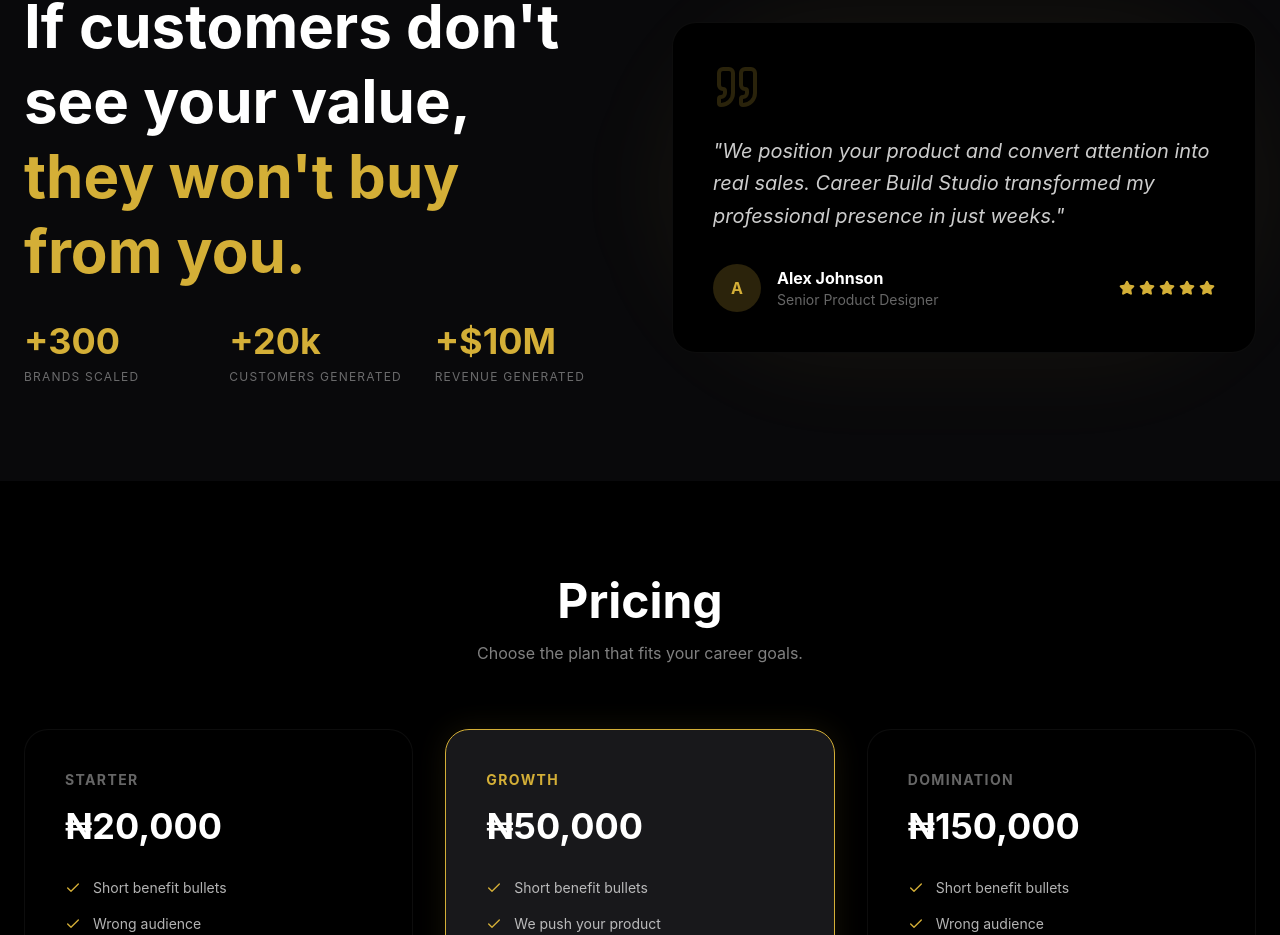
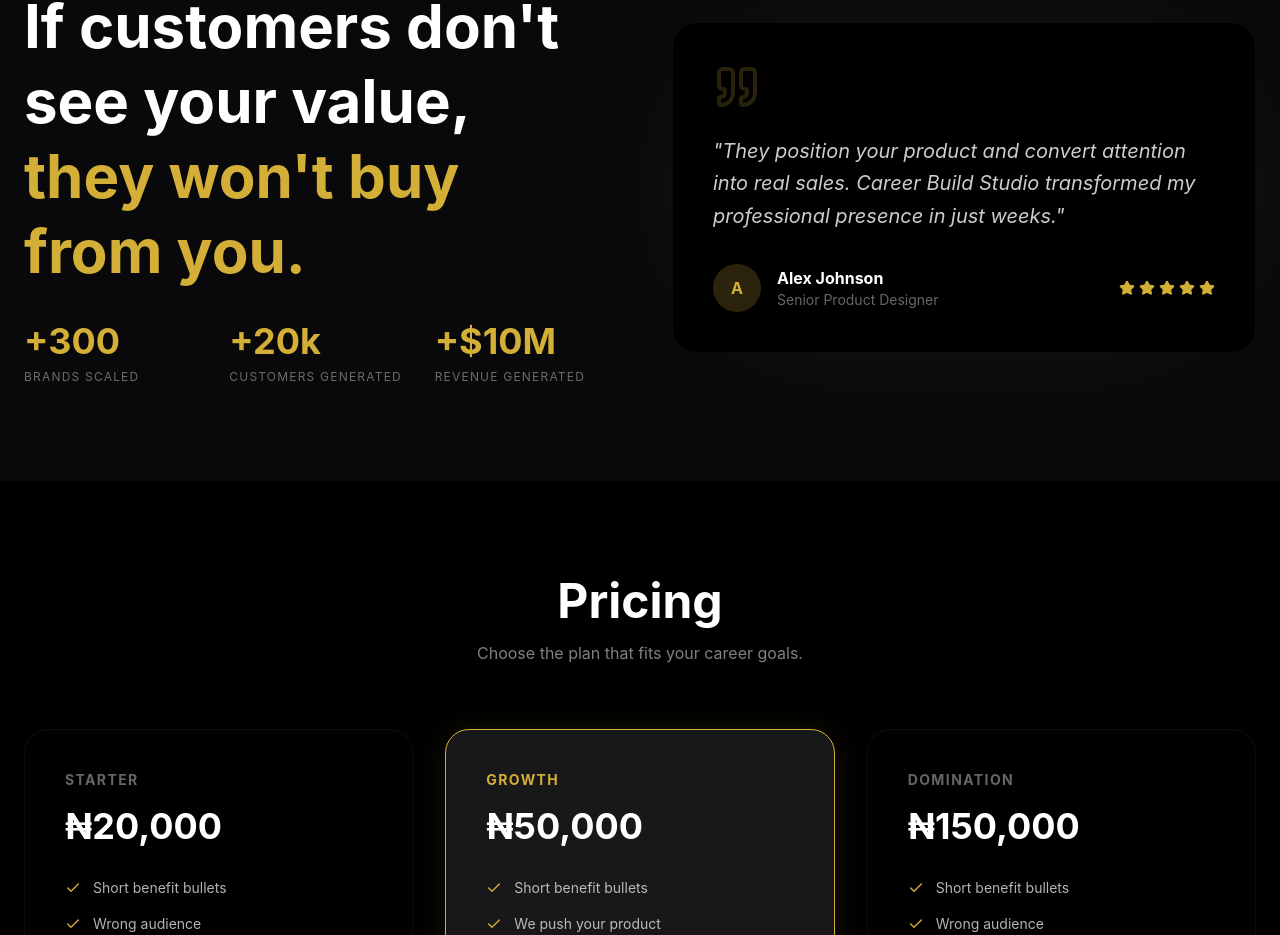
Before and after one commit to Mosesosamede/Career-Build-Studio, a React (Vite) app: page / in a window 1280 px wide. Shown: the part 1560-2495 px from the top of the page. Built offline with nearby package versions, Linux system fonts and the light colour scheme.

Commit message:
Update ExtraSections.tsx

```diff
--- a/src/components/ExtraSections.tsx
+++ b/src/components/ExtraSections.tsx
@@ -112,7 +112,7 @@ export function SocialProof() {
              <div className="relative bg-black border border-white/5 p-10 rounded-3xl">
                 <Quote className="w-12 h-12 text-gold/20 mb-6" />
                 <p className="text-xl text-white/80 italic leading-relaxed mb-8">
-                  "We position your product and convert attention into real sales. Career Build Studio transformed my professional presence in just weeks."
+                  "They position your product and convert attention into real sales. Career Build Studio transformed my professional presence in just weeks."
                 </p>
                 <div className="flex items-center gap-4">
                   <div className="w-12 h-12 bg-gold/20 rounded-full flex items-center justify-center font-bold text-gold">A</div>
```
